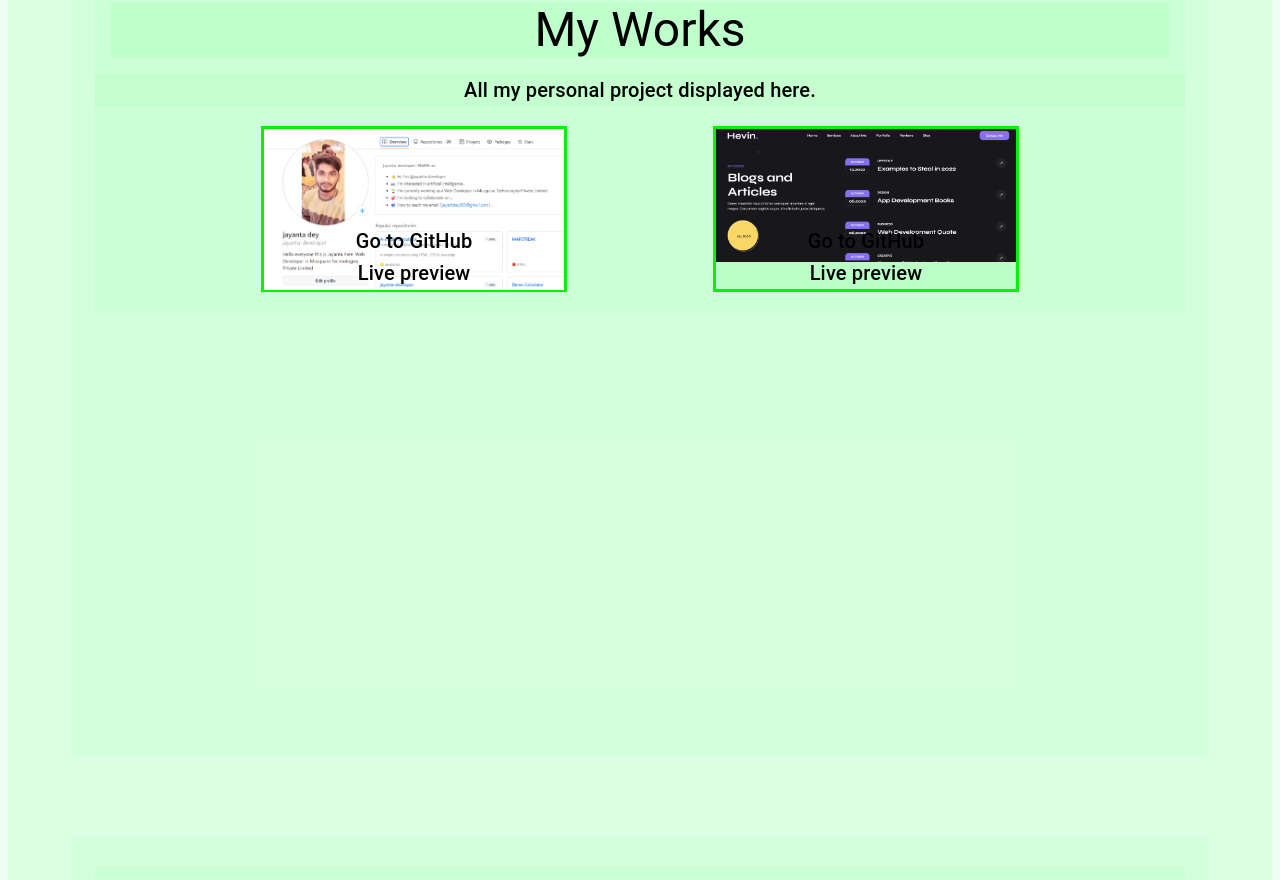
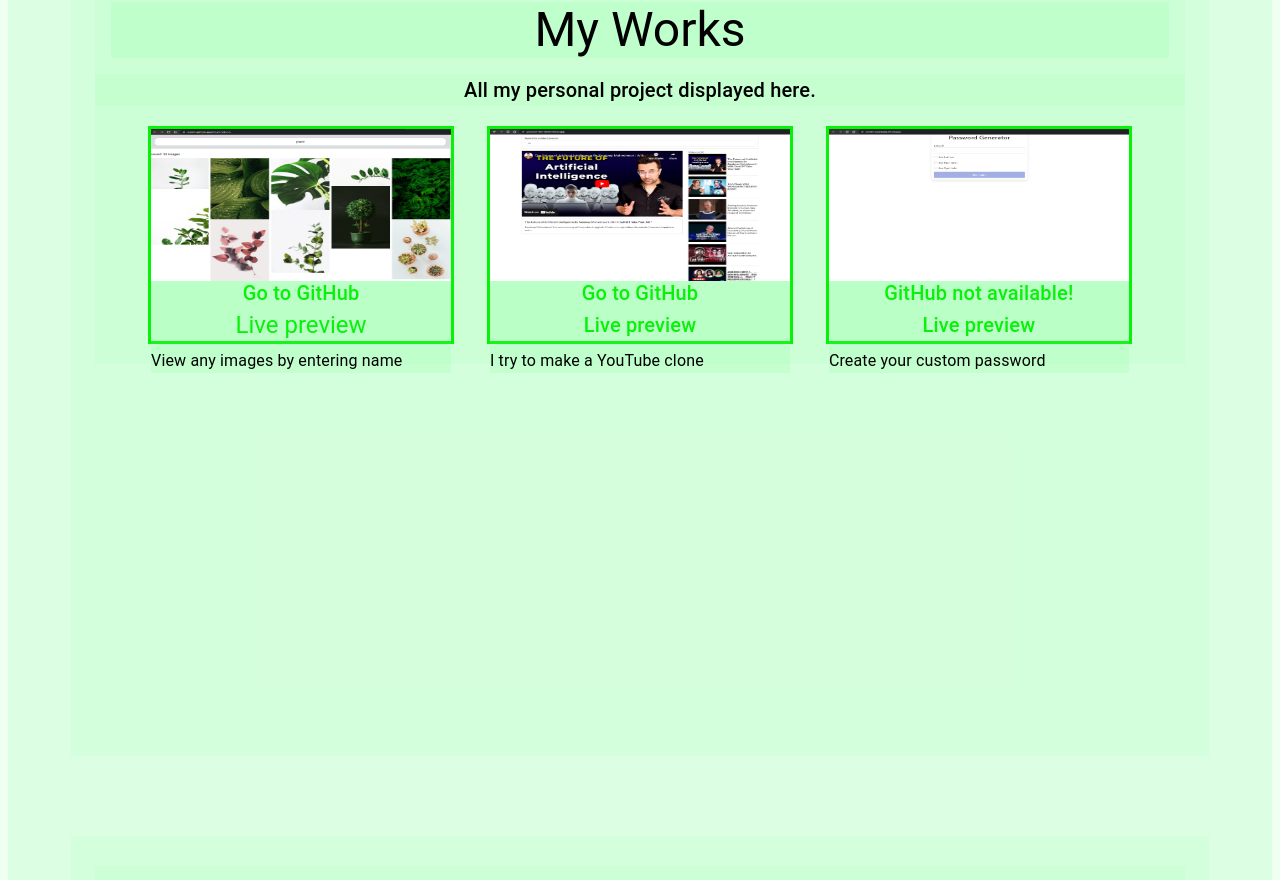
Before and after one commit to jayanta-developer/portfolio, a React (Create React App) app: page / in a window 1280 px wide. Shown: the part 834-1714 px from the top of the page. Built offline with nearby package versions, Linux system fonts and the light colour scheme.

Commit message:
add some project

```diff
--- a/src/Pages/Works/Works.css
+++ b/src/Pages/Works/Works.css
@@ -20,10 +20,11 @@
 }
 .projectItems {
   border: 3px solid #08f108;
+  height: 218px;
 }
 .coverPhoto {
   width: 300px;
-  height: 96px;
+  height: 148px;
 }
 .projectItemLink {
   text-decoration: none;
@@ -32,4 +33,5 @@
   text-align: center;
 }
 .projectLinkText {
+  color: #08f108;
 }
--- a/src/Pages/Works/index.jsx
+++ b/src/Pages/Works/index.jsx
@@ -1,8 +1,9 @@
 import React from "react";
 import { Container, Box, Typography, Button } from "@mui/material";
 import { Link } from "react-router-dom";
-import project1 from "../../Assets/Images/Screenshot 2023-05-27 163338.png";
-import project2 from "../../Assets/Images/Screenshot 2023-05-27 172201.png";
+import project1 from "../../Assets/Images/Image_search_app.png";
+import project2 from "../../Assets/Images/YouTube_clone_app.png";
+import project3 from "../../Assets/Images/password_maker.png";
 import "./Works.css";
 
 export default function Works() {
@@ -24,12 +25,12 @@ export default function Works() {
       <Box className="projectBox">
         <Box className="projectItems">
           <Box className="coverPhoto">
-            <img width={"100%"} src={project1} alt="" />
+            <img width={"100%"} height={"103%"} src={project1} alt="" />
           </Box>
           <Box className="projectLinks">
             <Link
               className="projectItemLink"
-              to={"https://github.com/jayanta-developer"}
+              to={"https://github.com/jayanta-developer/Scerch-picture.git"}
               target="_blank"
             >
               <Typography className="projectLinkText" variant="h6">
@@ -38,24 +39,24 @@ export default function Works() {
             </Link>
             <Link
               className="projectItemLink"
-              to={"https://github.com/jayanta-developer"}
+              to={"https://scerch-picture-jayanta.vercel.app/"}
               target="_blank"
             >
-              <Typography className="projectLinkText" variant="h6">
+              <Typography className="projectLinkText" variant="h5">
                 Live preview
               </Typography>
             </Link>
-            <Typography></Typography>
+            <Typography pt={1}>View any images by entering name</Typography>
           </Box>
         </Box>
         <Box className="projectItems">
           <Box className="coverPhoto">
-            <img width={"100%"} src={project2} alt="" />
+            <img width={"100%"} height={"103%"} src={project2} alt="" />
           </Box>
           <Box className="projectLinks">
             <Link
               className="projectItemLink"
-              to={"https://github.com/jayanta-developer"}
+              to={"https://github.com/jayanta-developer/youtube.git"}
               target="_blank"
             >
               <Typography className="projectLinkText" variant="h6">
@@ -64,14 +65,40 @@ export default function Works() {
             </Link>
             <Link
               className="projectItemLink"
-              to={"https://jandjteams.com/wordpress/hevin/dark-home/"}
+              to={"https://youtube-two-beryl.vercel.app/"}
               target="_blank"
             >
               <Typography className="projectLinkText" variant="h6">
                 Live preview
               </Typography>
             </Link>
-            <Typography></Typography>
+            <Typography pt={1}>I try to make a YouTube clone</Typography>
+          </Box>
+        </Box>
+        <Box className="projectItems">
+          <Box className="coverPhoto">
+            <img width={"100%"} height={"103%"} src={project3} alt="" />
+          </Box>
+          <Box className="projectLinks">
+            <Link
+              className="projectItemLink"
+              to={"#"}
+              target="_blank"
+            >
+              <Typography className="projectLinkText" variant="h6">
+                GitHub not available!
+              </Typography>
+            </Link>
+            <Link
+              className="projectItemLink"
+              to={"https://create-password.vercel.app/"}
+              target="_blank"
+            >
+              <Typography className="projectLinkText" variant="h6">
+                Live preview
+              </Typography>
+            </Link>
+            <Typography pt={1}>Create your custom password</Typography>
           </Box>
         </Box>
       </Box>
```
Also changed, not shown: src/Assets/Images/Screenshot 2023-05-27 163338.png (deleted), src/Assets/Images/Screenshot 2023-05-27 172201.png (deleted).
